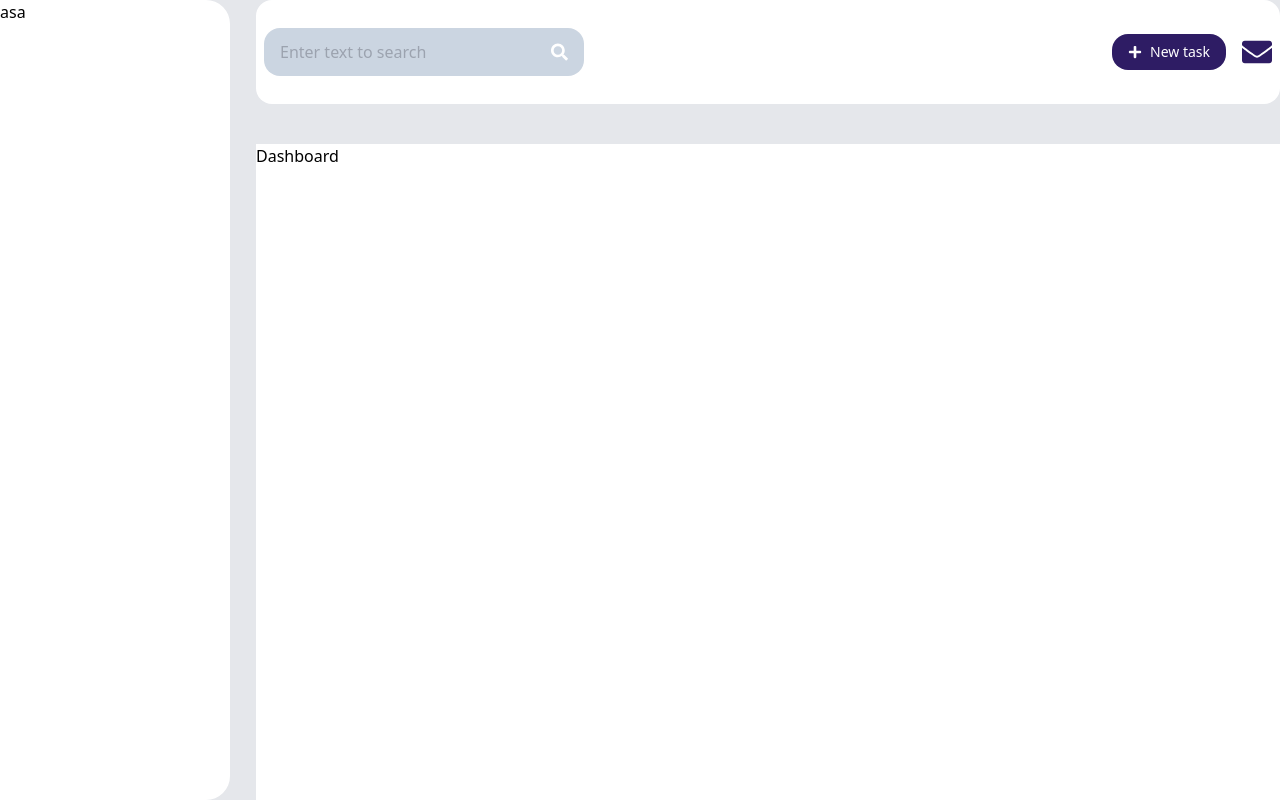
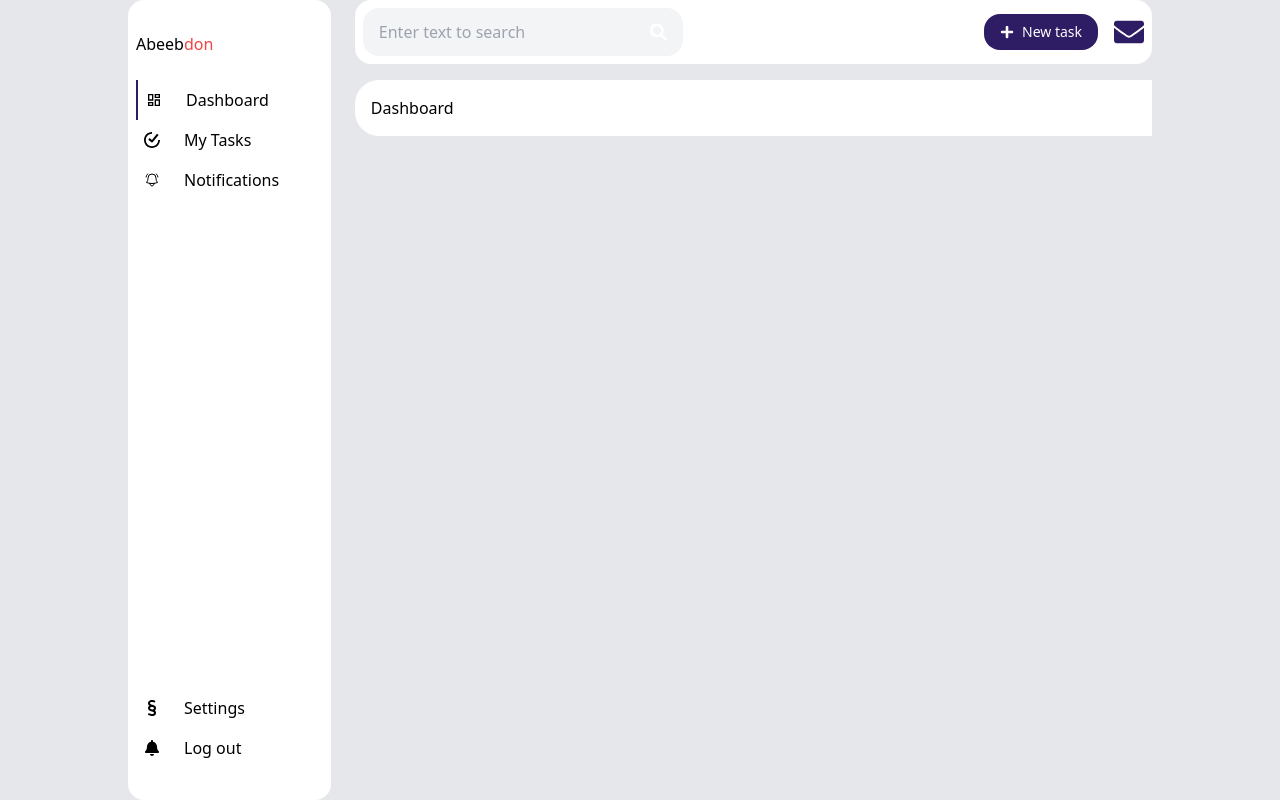
Before and after one commit to abeeebdon/task-management, a React (Vite) app: page /dashboard in a window 1280 px wide. Built offline with nearby package versions, Linux system fonts and the light colour scheme.

Commit message:
Adding dashboard layout and project listing page

```diff
--- /dev/null
+++ b/src/components/CustomComponen.tsx
@@ -0,0 +1,15 @@
+import { ReactNode } from 'react'
+
+interface Aside {
+  icon: ReactNode
+  text: string
+  contentClassName?: string
+}
+export const AsideComponent = ({ icon, text, contentClassName }: Aside) => {
+  return (
+    <div className={` flex items-center  gap-6 p-2 ${contentClassName}`}>
+      {icon}
+      <p>{text}</p>
+    </div>
+  )
+}
--- a/src/components/DashboardLayout.tsx
+++ b/src/components/DashboardLayout.tsx
@@ -1,11 +1,94 @@
-import { FaEnvelope, FaPlus, FaSearch } from 'react-icons/fa'
-import { Outlet } from 'react-router-dom'
+import { ReactNode } from 'react'
+import { FaBell, FaEnvelope, FaPlus, FaSearch } from 'react-icons/fa'
+import { NavLink, Outlet } from 'react-router-dom'
+import { MdOutlineDashboard } from 'react-icons/md'
+import { SiTicktick } from 'react-icons/si'
+import { HiOutlineBellAlert } from 'react-icons/hi2'
+import { FaSection } from 'react-icons/fa6'
 
+interface AsideArray {
+  icon: ReactNode
+  paragraph: string
+  path?: string
+}
 const DashboardLayout = () => {
+  const asideArray: AsideArray[] = [
+    {
+      icon: <MdOutlineDashboard />,
+
+      paragraph: 'Dashboard',
+      path: '/dashboard',
+    },
+    {
+      icon: <SiTicktick />,
+
+      paragraph: 'My Tasks',
+      path: '/dashboard/tasks',
+    },
+    {
+      icon: <HiOutlineBellAlert />,
+      paragraph: 'Notifications',
+      path: '/dashboard/notifications',
+    },
+    {
+      icon: <FaSection />,
+      paragraph: 'Settings',
+      path: '/dashboard/settings',
+    },
+  ]
   return (
-    <main className="bg-gray-200 min-h-screen ">
-      <header className="bg-white p-2 fixed right-0 w-[80vw] flex items-center justify-between rounded-2xl h-[13vh]">
-        <div className="flex items-center border-none outline-none p-4 py-3 rounded-2xl bg-slate-300 w-full max-w-xs">
+    <main className="bg-gray-200 min-h-screen   ">
+      <section className="max-w-[1024px] flex mx-auto gap-6 ">
+        <aside className=" basis-1/4 bg-white min-h-screen rounded-2xl px-2 py-8 flex flex-col justify-between">
+          <section>
+            <div className="f">
+              {/* to be replaced with img  */}
+              <p>
+                Abeeb<span className="text-red-500">don</span>
+              </p>
+            </div>
+            <article className="mt-6">
+              {asideArray.map((asides, i) => {
+                if (i + 1 == asideArray.length) return
+                return (
+                  <NavLink
+                    to={asides.path ? asides.path : '/'}
+                    key={i}
+                    className={({ isActive }) =>
+                      isActive
+                        ? 'flex items-center  gap-6 p-2  border-l-2 border-dpurple'
+                        : 'flex items-center  gap-6 p-2 '
+                    }
+                  >
+                    {asides.icon}
+                    <p>{asides.paragraph}</p>
+                  </NavLink>
+                )
+              })}
+            </article>
+          </section>
+          <section>
+            {asideArray.map(
+              (asides, i) =>
+                i + 1 == asideArray.length && (
+                  <NavLink
+                    to={asides.path ? asides.path : '/'}
+                    className="flex items-center  gap-6 p-2"
+                  >
+                    {asides.icon}
+                    <p>{asides.paragraph}</p>
+                  </NavLink>
+                )
+            )}
+            <div className="flex items-center  gap-6 p-2">
+              <FaBell />
+              <button>Log out</button>
+            </div>
+          </section>
+        </aside>
+        <div className="w-full h-full ">
+          <header className="bg-white p-2 flex items-center justify-between rounded-2xl">
+            <div className="flex items-center border-none outline-none p-4 py-3 rounded-2xl bg-gray-100 w-full max-w-[150px] md:max-w-xs">
               <input
                 type="text"
                 placeholder="Enter text to search"
@@ -21,12 +104,11 @@ const DashboardLayout = () => {
               <FaEnvelope color="#2e1c64" size={30} />
             </div>
           </header>
-      <aside className=" fixed left-0 w-[18vw] bg-white min-h-screen rounded-r-3xl">
-        asa
-      </aside>
-      <div className="fixed bottom-0 right-0 h-[82vh] w-[80vw] bg-white">
+          <div className="mt-4 bg-white rounded-l-3xl p-4 h-full">
             <Outlet />
           </div>
+        </div>
+      </section>
     </main>
   )
 }
```
Lines whose indentation alone changed are shown as unchanged.
